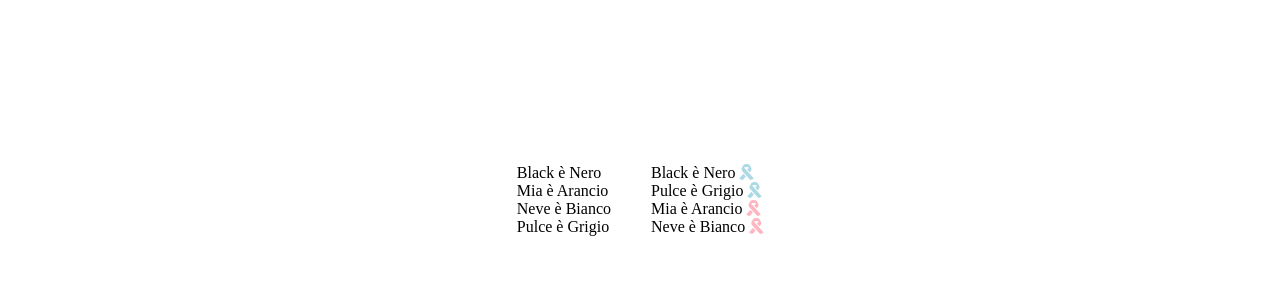
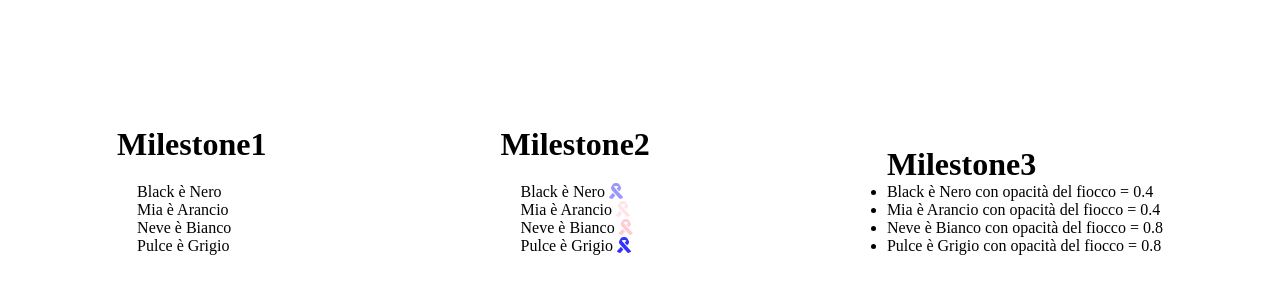
Before and after one commit to tommasoscocciolini/js-snack-es6, a plain HTML site: page cats/index.html in a window 1280 px wide. Drawn offline with nearby package versions, Linux system fonts and the light colour scheme.

Commit message:
esercizio completato
finita  parte rimanente di milestone2 e milestone 3

```diff
--- a/cats/index.html
+++ b/cats/index.html
@@ -13,7 +13,8 @@
   <title>Cats</title>
 </head>
 <body>
-  <ul id="res"></ul>
-  <ul id="res2"></ul>
+  <div class="mil1"><h1>Milestone1</h1><ul id="res"></ul></div>
+  <div class="mil1"><h1>Milestone2</h1><ul id="res2"></ul></div>
+  <div class="mil1"><h1>Milestone3</h1><ul id="res3"></ul></div>
 </body>
 </html>
--- a/cats/main.js
+++ b/cats/main.js
@@ -48,14 +48,69 @@ const gattiF = cats.filter((gatto) =>{
 //console.log(gattiF);
 
 
-gattiM.forEach((gatto, i) => {
-  $("#res2").append(`<li class="blue-ribbon"> ${gatto.nome} è ${gatto.colore} <i class="fas fa-ribbon"></i> </li>`);
-});
-gattiF.forEach((gatto, i) => {
-  $("#res2").append(`<li class="pink-ribbon"> ${gatto.nome} è ${gatto.colore} <i class="fas fa-ribbon"></i> </li>`);
-});
+// gattiM.forEach((gatto, i) => {
+//   $("#res2").append(`<li class="blue-ribbon"> ${gatto.nome} è ${gatto.colore} <i class="fas fa-ribbon"></i> </li>`);
+// });
+// gattiF.forEach((gatto, i) => {
+//   $("#res2").append(`<li class="pink-ribbon"> ${gatto.nome} è ${gatto.colore} <i class="fas fa-ribbon"></i> </li>`);
+// });
+
+cats.forEach((gatto, i) => {
+  if (gatto.sesso == "Maschio") {
+    if (gatto.eta >= 10) {
+      let colore = "blue";
+      let opacita = .8;
+      gatto.opacita = .8;
+      const gattoMold = `<li> ${gatto.nome} è ${gatto.colore} <i style="color:${colore}; opacity: ${gatto.opacita}" class="fas fa-ribbon"></i> </li>`
+      $("#res2").append(gattoMold);
+    }
+    if (gatto.eta < 10) {
+      let colore = "blue";
+      let opacita = .4;
+      gatto.opacita = .4;
+      const gattoMyoung = `<li> ${gatto.nome} è ${gatto.colore} <i style="color:${colore}; opacity: ${gatto.opacita}" class="fas fa-ribbon"></i> </li>`
+      $("#res2").append(gattoMyoung);
+    }
+  } else {
+    if (gatto.eta >= 10) {
+      let colore = "pink";
+      let opacita = .8;
+      gatto.opacita = .8;
+      const gattoFold = `<li> ${gatto.nome} è ${gatto.colore} <i style="color:${colore}; opacity: ${gatto.opacita}" class="fas fa-ribbon"></i> </li>`
+      $("#res2").append(gattoFold);
+    }
+    if (gatto.eta < 10) {
+      let colore = "pink";
+      let opacita = .4;
+      gatto.opacita = .4;
+      const gattoFyoung = `<li> ${gatto.nome} è ${gatto.colore} <i style="color:${colore}; opacity: ${gatto.opacita}" class="fas fa-ribbon"></i> </li>`
+      $("#res2").append(gattoFyoung);
+    }  }
 
 });
 
 
+
 //MILESTONE3
+
+const cats2 = [...gattiF,...gattiM];
+//console.log(cats2);
+const gatti2 = cats2.map((gatto, i) => {
+  const {nome, colore, opacita} = cats[i];
+  const gatti2 = {
+    nome: nome,
+    colore: colore,
+    opacita: opacita
+  }
+  return gatti2
+  //console.log(gatti2);
+  });
+
+  gatti2.forEach((gatto, i, gatti) => {
+    $("#res3").append(`<li> ${gatto.nome} è ${gatto.colore} con opacità del fiocco = ${gatto.opacita} </li>`);
+    //console.log(gatti[i]);
+  });
+
+  console.log(gatti2);
+
+});
--- a/cats/master.css
+++ b/cats/master.css
@@ -6,7 +6,8 @@
 
 body{
   display: flex;
-  justify-content: center;
+  justify-content: space-around;
+  flex-wrap: wrap;
   align-items: center;
   height: 50vh;
 }
@@ -21,10 +22,10 @@ body{
   padding: 20px;
 }
 
-.blue-ribbon i{
+/* .blue-ribbon i{
   color: lightblue;
 }
 
 .pink-ribbon i{
   color: lightpink;
-}
+} */
```
